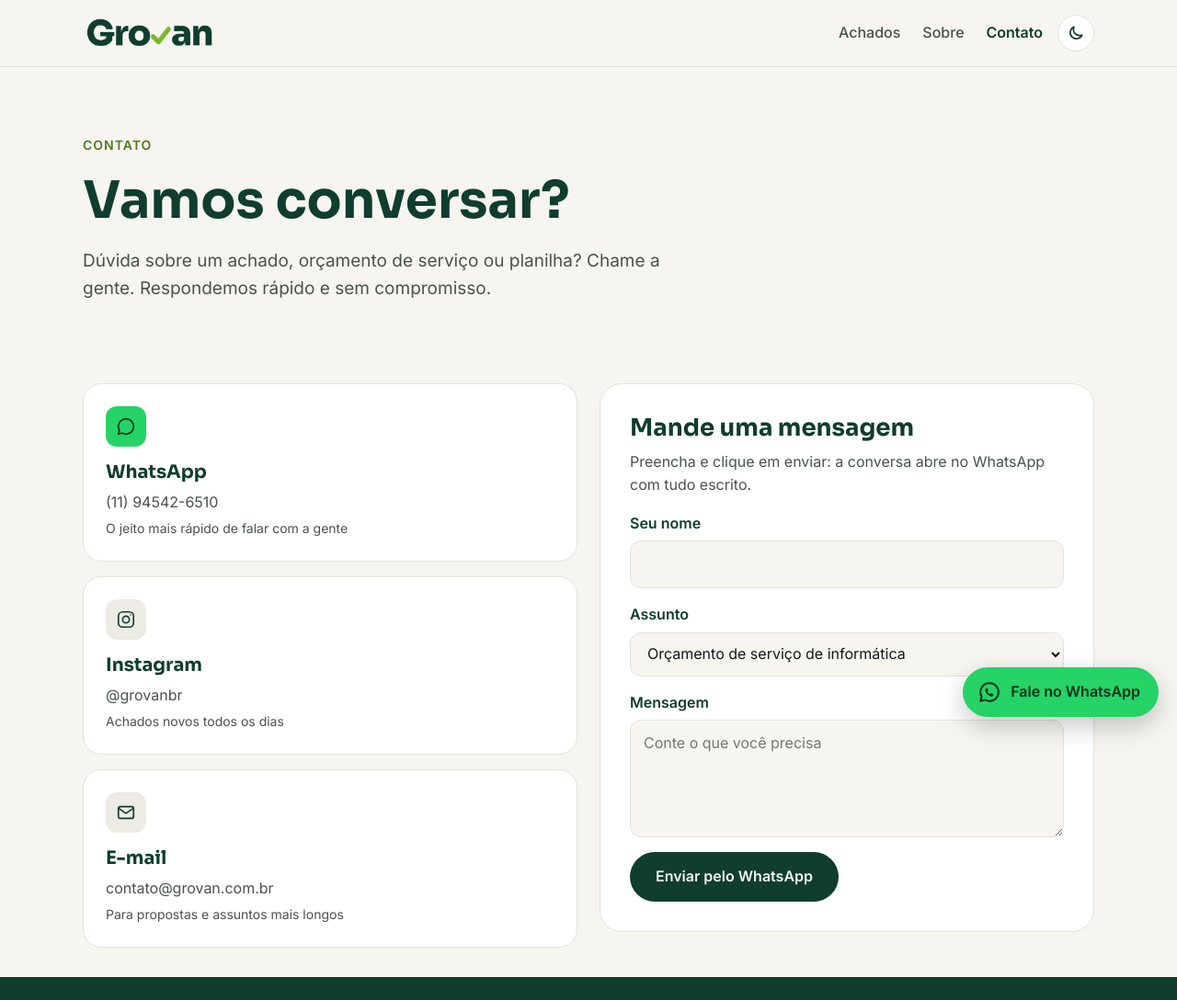
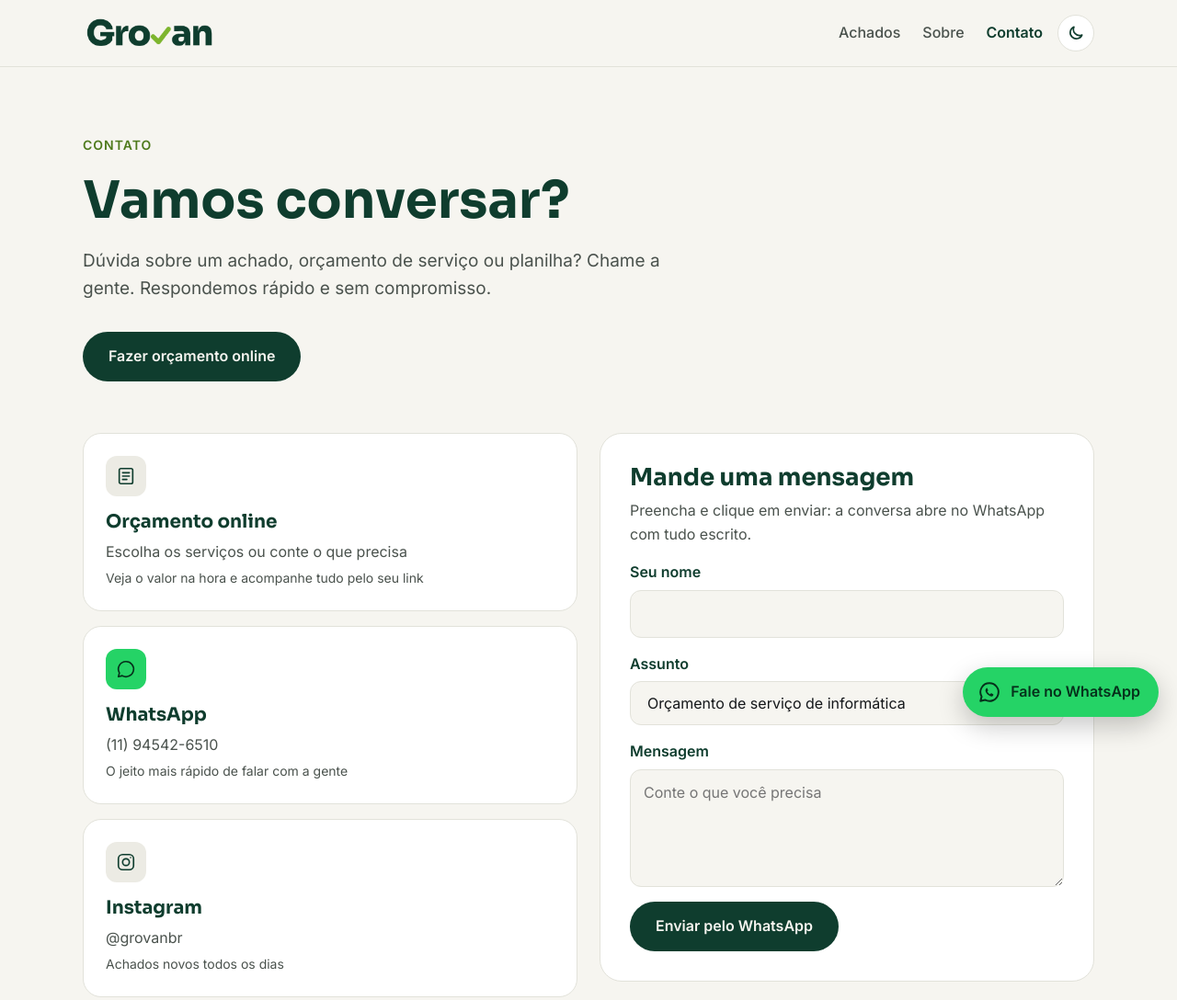
Before and after one commit to Grovanbr/Grovan-site, a plain HTML site: page contato/index.html in a window 1280 px wide. Shown: the top 1088 px of the page at 92% size. Drawn offline with Linux system fonts and the light colour scheme.

Commit message:
atualização contatos

```diff
--- a/contato/index.html
+++ b/contato/index.html
@@ -54,6 +54,7 @@
           Dúvida sobre um achado, orçamento de serviço ou planilha?
           Chame a gente. Respondemos rápido e sem compromisso.
         </p>
+        <p><a href="../atendimento/" class="botao botao-principal">Fazer orçamento online</a></p>
       </div>
     </section>
 
@@ -62,6 +63,14 @@
 
         <!-- Canais -->
         <div class="contato-canais">
+          <a href="../atendimento/" class="contato-item contato-item-orcamento">
+            <span class="contato-icone" aria-hidden="true">
+              <svg viewBox="0 0 24 24"><rect x="4" y="3" width="16" height="18" rx="2"/><path d="M8 8h8M8 12h8M8 16h5"/></svg>
+            </span>
+            <span class="contato-titulo">Orçamento online</span>
+            <span>Escolha os serviços ou conte o que precisa</span>
+            <span class="contato-detalhe">Veja o valor na hora e acompanhe tudo pelo seu link</span>
+          </a>
           <a href="https://wa.me/5511945426510" target="_blank" rel="noopener" class="contato-item contato-item-whats">
             <span class="contato-icone" aria-hidden="true">
               <svg viewBox="0 0 24 24"><path d="M12 3a9 9 0 0 0-7.8 13.5L3 21l4.6-1.2A9 9 0 1 0 12 3z"/></svg>
```
